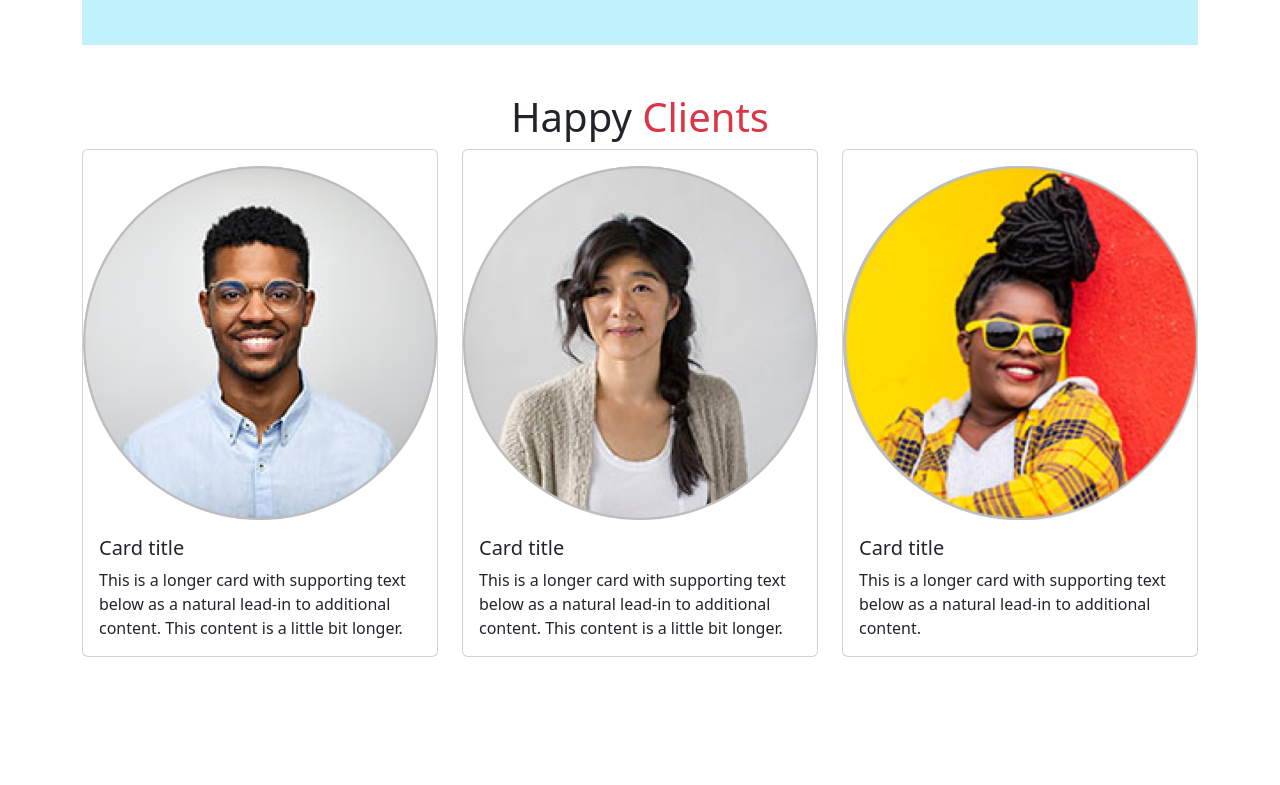
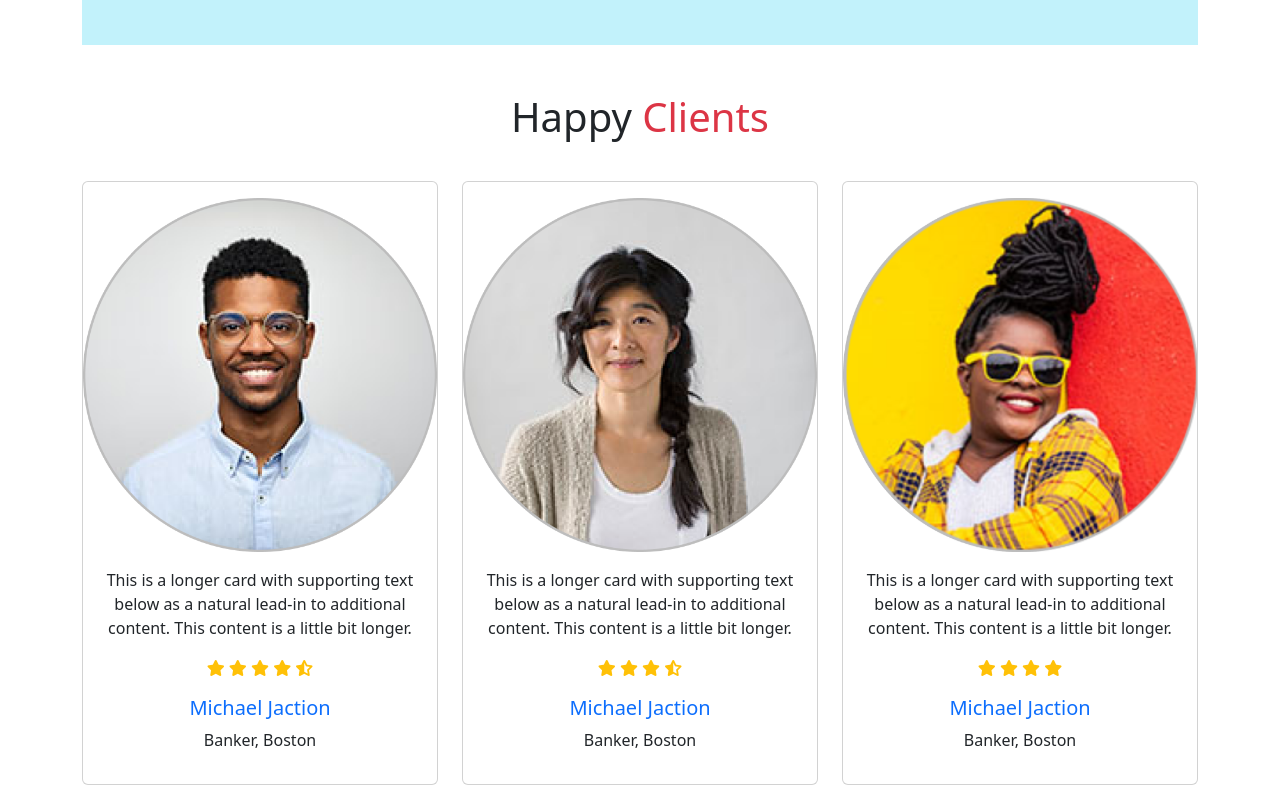
Before and after one commit to ProgSomel/BIKERZ_ZONE, a plain HTML site: page index.html in a window 1280 px wide. Shown: the part 1619-2404 px from the top of the page. Before the commit the page ends 2276 px from the top, so only its background shows below. Drawn offline with Linux system fonts and the light colour scheme.

Commit message:
Happy Clients Section Added

```diff
--- a/index.html
+++ b/index.html
@@ -9,6 +9,11 @@
     <link rel="stylesheet" href="style/bootstrap.css" />
     <!-- CSS Link  -->
     <link rel="stylesheet" href="css/style.css" />
+    <!-- Font Awesome  -->
+    <script
+      src="https://kit.fontawesome.com/52bdae5165.js"
+      crossorigin="anonymous"
+    ></script>
   </head>
   <body class="container-lg">
     <!-- header  -->
@@ -163,7 +168,7 @@
       <!-- New Arrival Section  -->
       <section class="bg-info bg-opacity-25 py-5 px-3 mt-3">
         <h1 class="text-center">New Arrival</h1>
-        <div class="row row-cols-1 row-cols-md-3 g-4 ">
+        <div class="row row-cols-1 row-cols-md-3 g-4">
           <div class="col">
             <div class="card h-100 rounded-5">
               <img src="images/bike-1.png" class="card-img-top" alt="..." />
@@ -215,57 +220,80 @@
       </section>
       <!-- Happy Clients Section  -->
       <section class="mt-5">
-        <h1 class="text-center">
+        <h1 class="text-center mb-2">
           Happy <span class="text-danger">Clients</span>
         </h1>
-        <div class="row row-cols-1 row-cols-md-3 g-4">
+        <div class="row row-cols-1 row-cols-md-3 g-4 mt-3">
           <div class="col">
-            <div class="card">
+            <div class="card text-center h-100">
               <img
                 src="images/user-1.png"
                 class="w-100 mx-auto mt-3"
                 alt="..."
               />
               <div class="card-body">
-                <h5 class="card-title">Card title</h5>
                 <p class="card-text">
                   This is a longer card with supporting text below as a natural
                   lead-in to additional content. This content is a little bit
                   longer.
                 </p>
+                <p class="text-warning">
+                  <i class="fa-solid fa-star"></i>
+                  <i class="fa-solid fa-star"></i>
+                  <i class="fa-solid fa-star"></i>
+                  <i class="fa-solid fa-star"></i>
+                  <i class="fa-solid fa-star-half-stroke"></i>
+                </p>
+                <h5 class="text-primary">Michael Jaction</h5>
+                <p>Banker, Boston</p>
               </div>
             </div>
           </div>
           <div class="col">
-            <div class="card">
+            <div class="card text-center h-100">
               <img
                 src="images/user-2.png"
                 class="w-100 mx-auto mt-3"
                 alt="..."
               />
               <div class="card-body">
-                <h5 class="card-title">Card title</h5>
                 <p class="card-text">
                   This is a longer card with supporting text below as a natural
                   lead-in to additional content. This content is a little bit
                   longer.
                 </p>
+                <p class="text-warning">
+                  <i class="fa-solid fa-star"></i>
+                  <i class="fa-solid fa-star"></i>
+                  <i class="fa-solid fa-star"></i>
+                  <i class="fa-solid fa-star-half-stroke"></i>
+                </p>
+                <h5 class="text-primary">Michael Jaction</h5>
+                <p>Banker, Boston</p>
               </div>
             </div>
           </div>
           <div class="col">
-            <div class="card">
+            <div class="card text-center h-100">
               <img
                 src="images/user-3.png"
                 class="w-100 mx-auto mt-3"
                 alt="..."
               />
               <div class="card-body">
-                <h5 class="card-title">Card title</h5>
                 <p class="card-text">
                   This is a longer card with supporting text below as a natural
-                  lead-in to additional content.
+                  lead-in to additional content. This content is a little bit
+                  longer.
                 </p>
+                <p class="text-warning">
+                  <i class="fa-solid fa-star"></i>
+                  <i class="fa-solid fa-star"></i>
+                  <i class="fa-solid fa-star"></i>
+                  <i class="fa-solid fa-star"></i>
+                </p>
+                <h5 class="text-primary">Michael Jaction</h5>
+                <p>Banker, Boston</p>
               </div>
             </div>
           </div>
```
